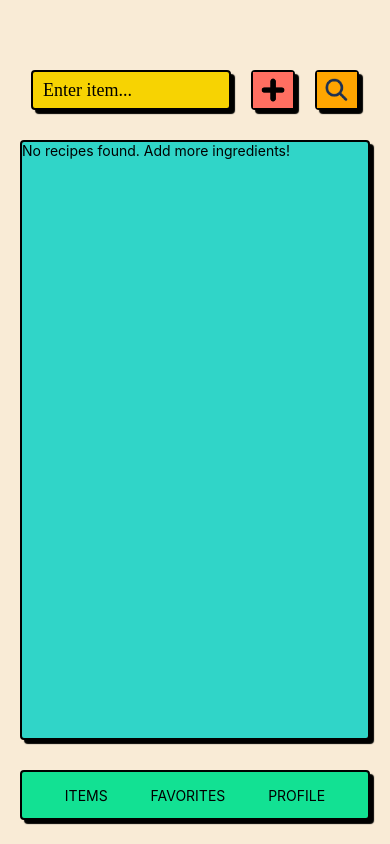
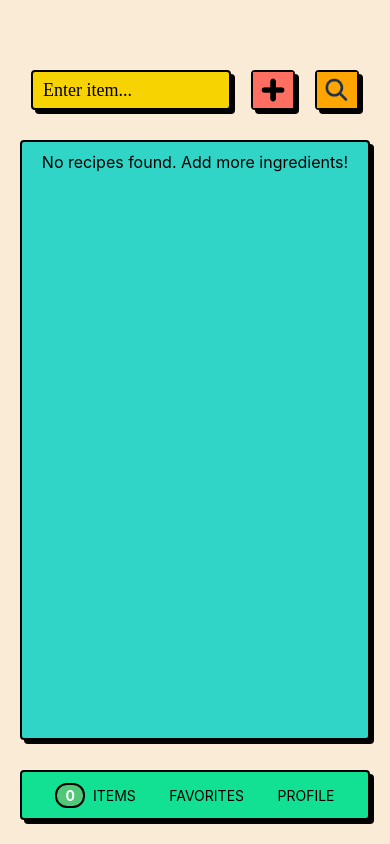
Before and after one commit to Mohammed-Hsn/DISHITOUT, a React Native app in the folder Dish-it-out/: screen /Home in a window 390 px wide. Built offline with nearby package versions, Linux system fonts and the light colour scheme.

Commit message:
item counter

```diff
--- a/Dish-it-out/screens/home.js
+++ b/Dish-it-out/screens/home.js
@@ -110,7 +110,7 @@ const Home = () => {
               </View>
             ))
           ) : (
-            <Text>No recipes found. Add more ingredients!</Text>
+            <Text style={styles.jk}>No recipes found. Add more ingredients!</Text>
           )}
         </ScrollView>
       </View>
@@ -118,7 +118,12 @@ const Home = () => {
       {/* Sidebar */}
       <View style={styles.sidebar}>
       <TouchableOpacity onPress={() => toggleModal('items')}>
+        <View style={styles.itemButtonContainer}>
+        <View style={styles.counterContainer}>
+            <Text style={styles.counterText}>{items.length}</Text>
+          </View>
           <Text style={styles.text}>ITEMS</Text>
+        </View>
       </TouchableOpacity>
       <TouchableOpacity onPress={() => toggleModal('favorites')}>
         <Text style={styles.text}>FAVORITES</Text>
--- a/Dish-it-out/styles/homestyles.js
+++ b/Dish-it-out/styles/homestyles.js
@@ -22,7 +22,7 @@ const styles = StyleSheet.create({
     backgroundColor: '#f7d302',
     shadowOffset: { width: 4, height: 4 },
     shadowOpacity: 1,
-    shadowRadius: 1,
+    shadowRadius: 0,
     borderColor: '#000',
     borderWidth: 2,
     borderRadius: 4,
@@ -33,7 +33,7 @@ const styles = StyleSheet.create({
     backgroundColor: 'black',
     shadowOffset: { width: 4, height: 4 },
     shadowOpacity: 1,
-    shadowRadius: 1,
+    shadowRadius: 0,
     borderColor: '#000',
     borderWidth: 2,
     borderRadius: 4,
@@ -43,7 +43,7 @@ const styles = StyleSheet.create({
     backgroundColor: 'black',
     shadowOffset: { width: 4, height: 4 },
     shadowOpacity: 1,
-    shadowRadius: 1,
+    shadowRadius: 0,
     borderColor: '#000',
     borderWidth: 2,
     borderRadius: 4,
@@ -70,7 +70,7 @@ const styles = StyleSheet.create({
     marginTop: 30,
     shadowOffset: { width: 4, height: 4 },
     shadowOpacity: 1,
-    shadowRadius: 1,
+    shadowRadius: 0,
     borderColor: '#000',
     borderWidth: 2,
     borderRadius: 4,
@@ -87,7 +87,7 @@ const styles = StyleSheet.create({
     borderRadius: 4,
     shadowOffset: { width: 4, height: 4 },
     shadowOpacity: 1,
-    shadowRadius: 1,
+    shadowRadius: 0,
     shadowColor: 'black',
     elevation: 5,
     marginTop: 30,
@@ -104,7 +104,7 @@ const styles = StyleSheet.create({
     backgroundColor: '#C7EA46',
     shadowOffset: { width: 4, height: 4 },
     shadowOpacity: 1,
-    shadowRadius: 1,
+    shadowRadius: 0,
     borderColor: '#000',
     borderWidth: 2,
     borderRadius: 4,
@@ -117,7 +117,7 @@ const styles = StyleSheet.create({
     backgroundColor: '#fff',
     shadowOffset: { width: 4, height: 4 },
     shadowOpacity: 1,
-    shadowRadius: 1,
+    shadowRadius: 0,
     borderColor: '#000',
     borderWidth: 2,
     borderRadius: 4,
@@ -135,13 +135,12 @@ const styles = StyleSheet.create({
     marginVertical: 5,
     shadowOffset: { width: 4, height: 4 },
     shadowOpacity: 1,
-    shadowRadius: 1,
+    shadowRadius: 0,
     borderColor: '#000',
     borderWidth: 2,
     borderRadius: 4,
     backgroundColor: '#FDFCDC',
     width: 200,
-    marginLeft: 10,
     marginTop: 10,
     height: 30,
     textAlign: 'center',
@@ -163,10 +162,11 @@ const styles = StyleSheet.create({
     backgroundColor: '#7209B7',
     paddingVertical: 5,
     paddingHorizontal: 10,
+    marginLeft: 10,
     borderRadius: 4,
     shadowOffset: { width: 4, height: 4},
     shadowOpacity: 1,
-    shadowRadius: 1,
+    shadowRadius: 0,
     borderColor: '#000',
     borderWidth: 1,
     marginTop: 6,
@@ -195,7 +195,7 @@ const styles = StyleSheet.create({
     shadowColor: '#000',
     shadowOffset: { width: 4, height: 4 },
     shadowOpacity: 1,
-    shadowRadius: 1,
+    shadowRadius: 0,
     elevation: 5,
     backgroundColor: '#D72638',
   },
@@ -212,6 +212,33 @@ const styles = StyleSheet.create({
     textAlign: 'center',    // Centered title
     color: '#333',          // Title color
   },
+  itemButtonContainer: {
+    flexDirection: 'row',
+    alignItems: 'center',
+  },
+  counterContainer: {
+    backgroundColor: '#50C878', // Adjust color based on your theme
+    borderColor: 'black',
+    borderWidth: 2,
+    borderRadius: 12,
+    paddingHorizontal: 8,
+    paddingVertical: 2,
+    marginRight: 8,
+    alignItems: 'center',
+    justifyContent: 'center',
+  },
+
+  counterText: {
+    color: '#fff',
+    fontSize: 14,
+    fontWeight: 'bold',
+  },
+  jk: {
+    marginTop: 10,
+    textAlign: 'center',
+    color: 'black', // Optional: Set a subtle gray color
+    fontSize: 16, // Optional: Adjust font size
+  },
 });
 
 export default styles;
```
Lines whose indentation alone changed are shown as unchanged.
